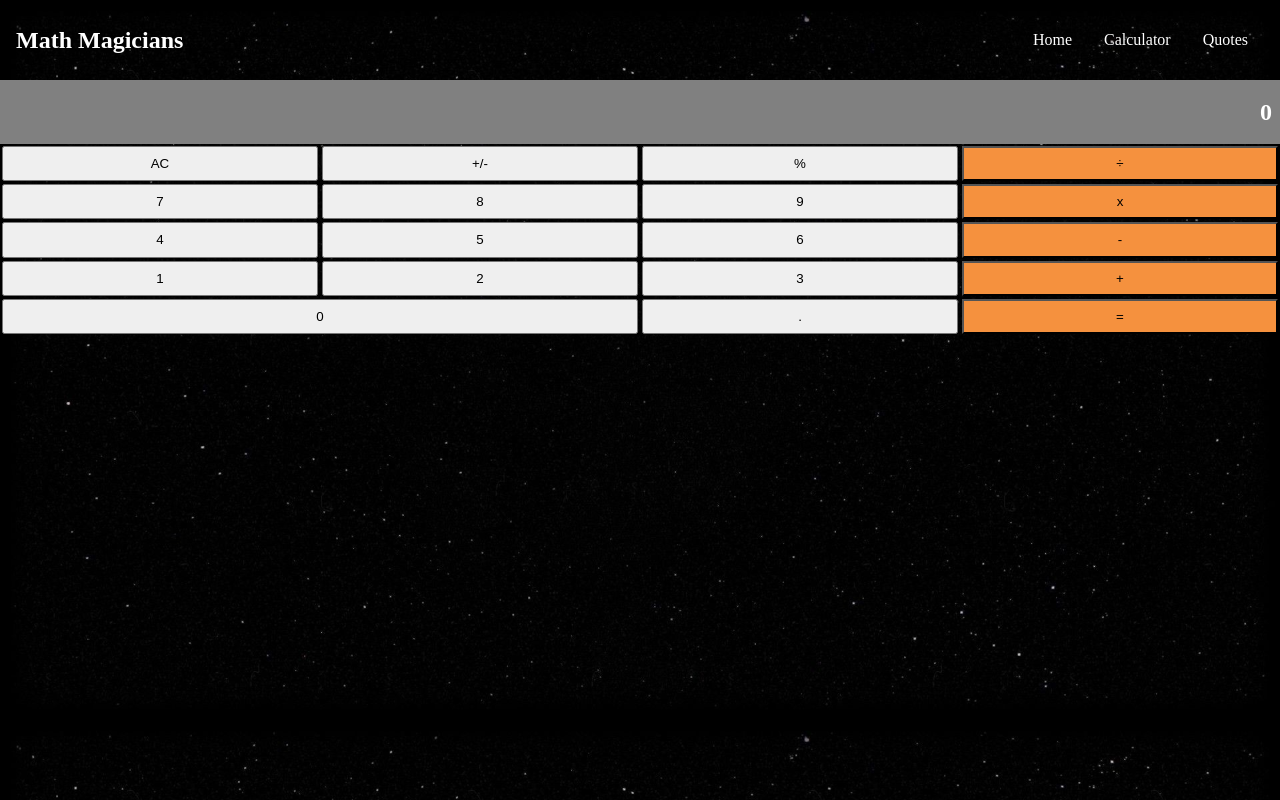
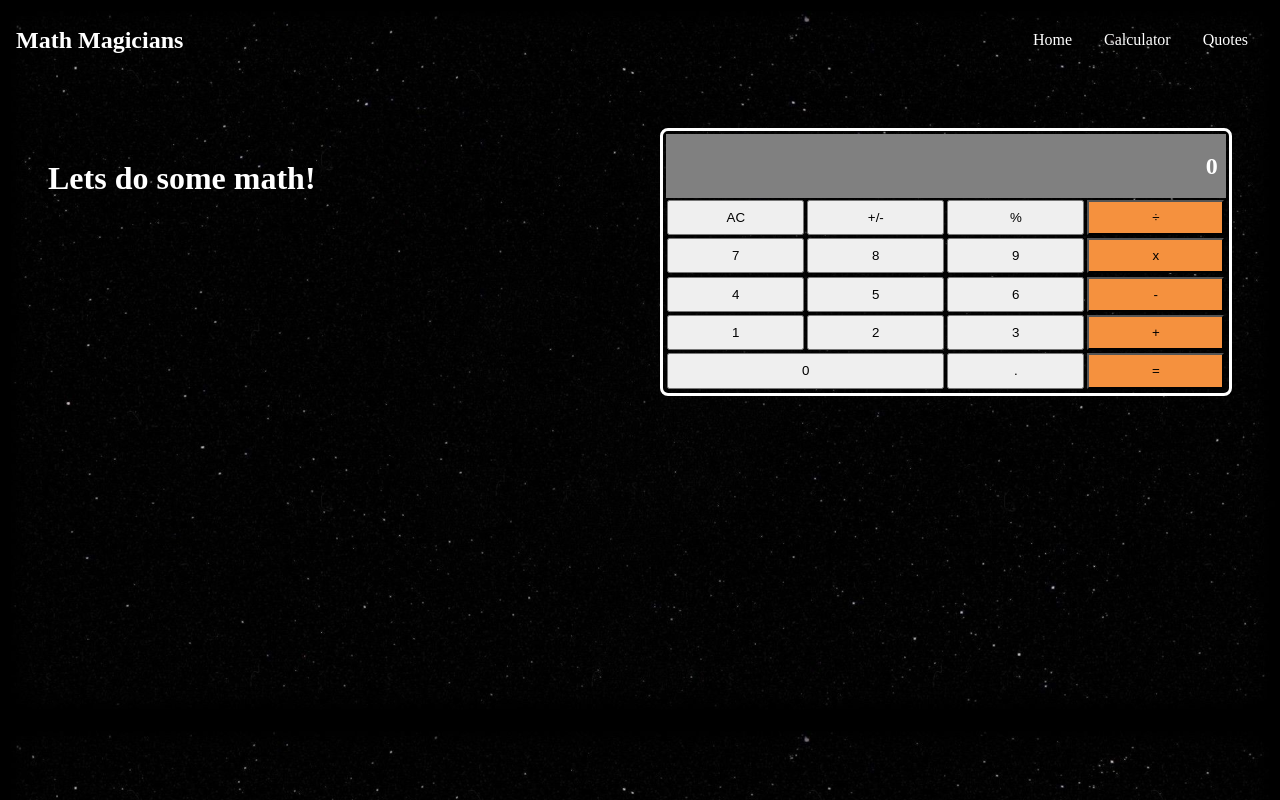
Before and after one commit to smunoz1988/math-magicians-react, a React (Create React App) app: page /Calculator in a window 1280 px wide. Built offline with nearby package versions, Linux system fonts and the light colour scheme.

Commit message:
Update styles on calculator and quote sections

```diff
--- a/src/App.css
+++ b/src/App.css
@@ -36,15 +36,13 @@
 
 .quoteContainer {
   display: flex;
-  width: 18rem;
+  width: 70%;
+  margin: auto;
   flex-direction: column;
   border: solid 0.1rem black;
   margin-top: 2rem;
   padding: 1rem;
-}
-
-.quotes {
-  width: 100%;
+  font-size: 1.5rem;
 }
 
 .quoteAuthor {
@@ -73,6 +71,11 @@ nav {
   padding-right: 1rem;
   text-decoration: none;
   color: white;
+  transition: all .2s ease-in-out;
+}
+
+.navItems:hover {
+  transform: scale(1.1);
 }
 
 .homeContainer{
@@ -85,3 +88,20 @@ nav {
   width: 50%;
   margin: auto;
 }
+
+.calculatorSection {
+  display: flex;
+  justify-content: space-between;
+  margin: 3rem 3rem 0 3rem;
+}
+
+.calculator {
+  width: 35rem;
+  border: solid white 0.2rem;
+  border-radius: 0.5rem;
+  padding: 0.2rem;
+}
+
+h3 {
+  font-size: 2rem;
+}
--- a/src/Components/Calculator.js
+++ b/src/Components/Calculator.js
@@ -15,6 +15,8 @@ const Calculator = () => {
 
   return (
     <>
+      <div className="calculatorSection">
+        <h3>Lets do some math!</h3>
         <div className="calculator">
           <p className="outputResult">
             { result.total }
@@ -27,6 +29,7 @@ const Calculator = () => {
             ))}
           </div>
         </div>
+      </div>
     </>
   );
 };
```
Also changed, not shown: src/index.css (line endings or trailing spaces). Lines whose indentation alone changed are shown as unchanged.
